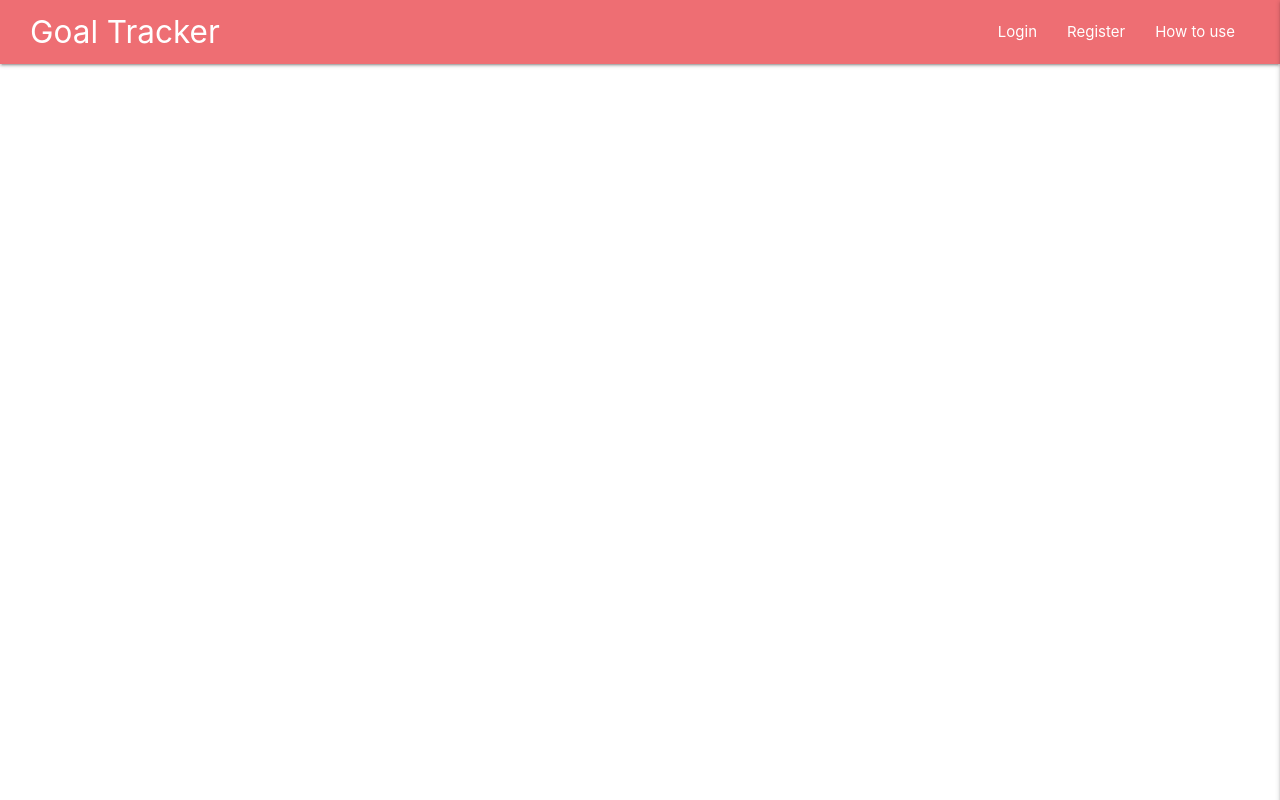
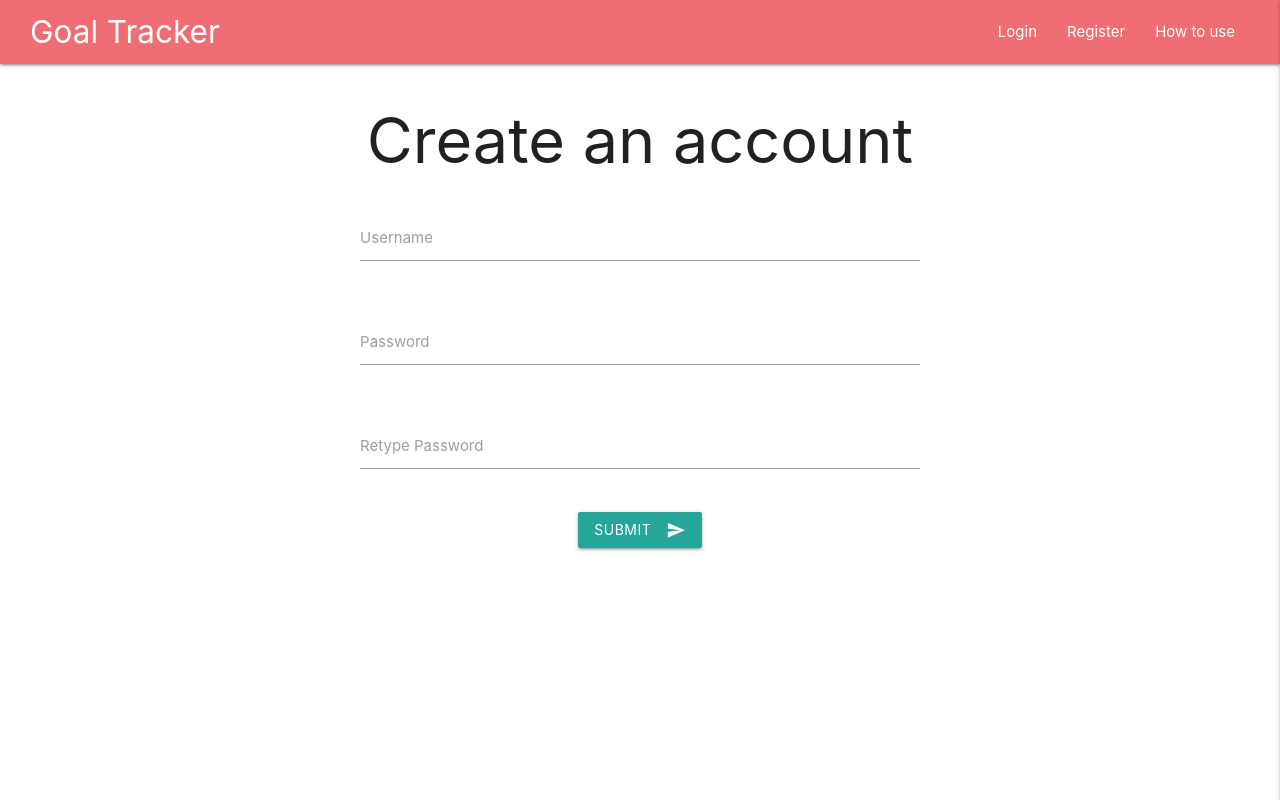
Before and after one commit to webguyty/goal-tracker, a React (Create React App) app in the folder client/: page /register in a window 1280 px wide. Built offline with nearby package versions, Linux system fonts and the light colour scheme; the HTML template or start-up script is replaced by a standard one.

Commit message:
added register page

```diff
--- a/client/src/App.js
+++ b/client/src/App.js
@@ -10,6 +10,7 @@ import Navbar from './components/layout/Navbar';
 import Home from './components/pages/Home';
 import Dashboard from './components/pages/Dashboard';
 import Login from './components/pages/Login';
+import Register from './components/pages/Register';
 
 import 'materialize-css/dist/css/materialize.min.css';
 import M from 'materialize-css/dist/js/materialize.min.js';
@@ -32,6 +33,7 @@ const App = () => {
               <Route exact path='/' to component={Home}></Route>
               <Route exact path='/dashboard' to component={Dashboard}></Route>
               <Route exact path='/login' component={Login}></Route>
+              <Route exact path='/register' component={Register}></Route>
             </Switch>
           </div>
         </Fragment>
--- a/client/src/components/layout/Navbar.js
+++ b/client/src/components/layout/Navbar.js
@@ -22,7 +22,7 @@ const Navbar = () => {
         <Link to='/login'>Login</Link>
       </li>
       <li>
-        <a href='/#'>Register</a>
+        <Link to='/register'>Register</Link>
       </li>
       <li>
         <a href='/#'>How to use</a>
--- a/client/src/components/pages/Login.js
+++ b/client/src/components/pages/Login.js
@@ -24,13 +24,25 @@ const Login = () => {
         <form onSubmit={onSubmit} className='col s12 m8 offset-m2'>
           <div className='row'>
             <div className='input-field col s12'>
-              <input id='username' type='text' className='validate' />
+              <input
+                id='username'
+                type='text'
+                value={username}
+                onChange={(e) => setUsername(e.target.value)}
+                className='validate'
+              />
               <label htmlFor='username'>Username</label>
             </div>
           </div>
           <div className='row'>
             <div className='input-field col s12'>
-              <input id='password' type='password' className='validate' />
+              <input
+                id='password'
+                type='password'
+                value={password}
+                onChange={(e) => setPassword(e.target.value)}
+                className='validate'
+              />
               <label htmlFor='password'>Password</label>
             </div>
           </div>
--- /dev/null
+++ b/client/src/components/pages/Register.js
@@ -0,0 +1,81 @@
+import React, { useState, useContext } from 'react';
+import { useHistory } from 'react-router-dom';
+import M from 'materialize-css/dist/js/materialize.min.js';
+import AuthContext from '../../context/auth/authContext';
+
+const Register = () => {
+  const authContext = useContext(AuthContext);
+  const { isAuthenticated, loginUser } = authContext;
+  const [user, setUser] = useState({
+    username: '',
+    password: '',
+    password2: '',
+  });
+
+  const history = useHistory();
+
+  const onChange = (e) => {};
+
+  const onSubmit = (e) => {
+    e.preventDefault();
+    loginUser();
+    M.toast({ html: 'Thanks you for creating an account!' });
+    history.push('/dashboard');
+  };
+
+  return (
+    <div className='register__page'>
+      <div className='row'>
+        <div className='col s12'>
+          <h1 className='center-align'>Create an account</h1>
+          <form onSubmit={onSubmit} className='col s12 m8 offset-m2'>
+            <div className='row'>
+              <div className='input-field col s12'>
+                <input
+                  id='username'
+                  type='text'
+                  value={user.username}
+                  onChange={onChange}
+                  className='validate'
+                />
+                <label htmlFor='username'>Username</label>
+              </div>
+            </div>
+            <div className='row'>
+              <div className='input-field col s12'>
+                <input
+                  id='password'
+                  type='password'
+                  value={user.password}
+                  onChange={onChange}
+                  className='validate'
+                />
+                <label htmlFor='password'>Password</label>
+              </div>
+            </div>
+            <div className='row'>
+              <div className='input-field col s12'>
+                <input
+                  id='password2'
+                  type='password'
+                  value={user.password2}
+                  onChange={onChange}
+                  className='validate'
+                />
+                <label htmlFor='password'>Retype Password</label>
+              </div>
+            </div>
+            <div className='row center-align'>
+              <button className='btn waves-effect waves-light' type='submit'>
+                Submit
+                <i className='material-icons right'>send</i>
+              </button>
+            </div>
+          </form>
+        </div>
+      </div>
+    </div>
+  );
+};
+
+export default Register;
```
